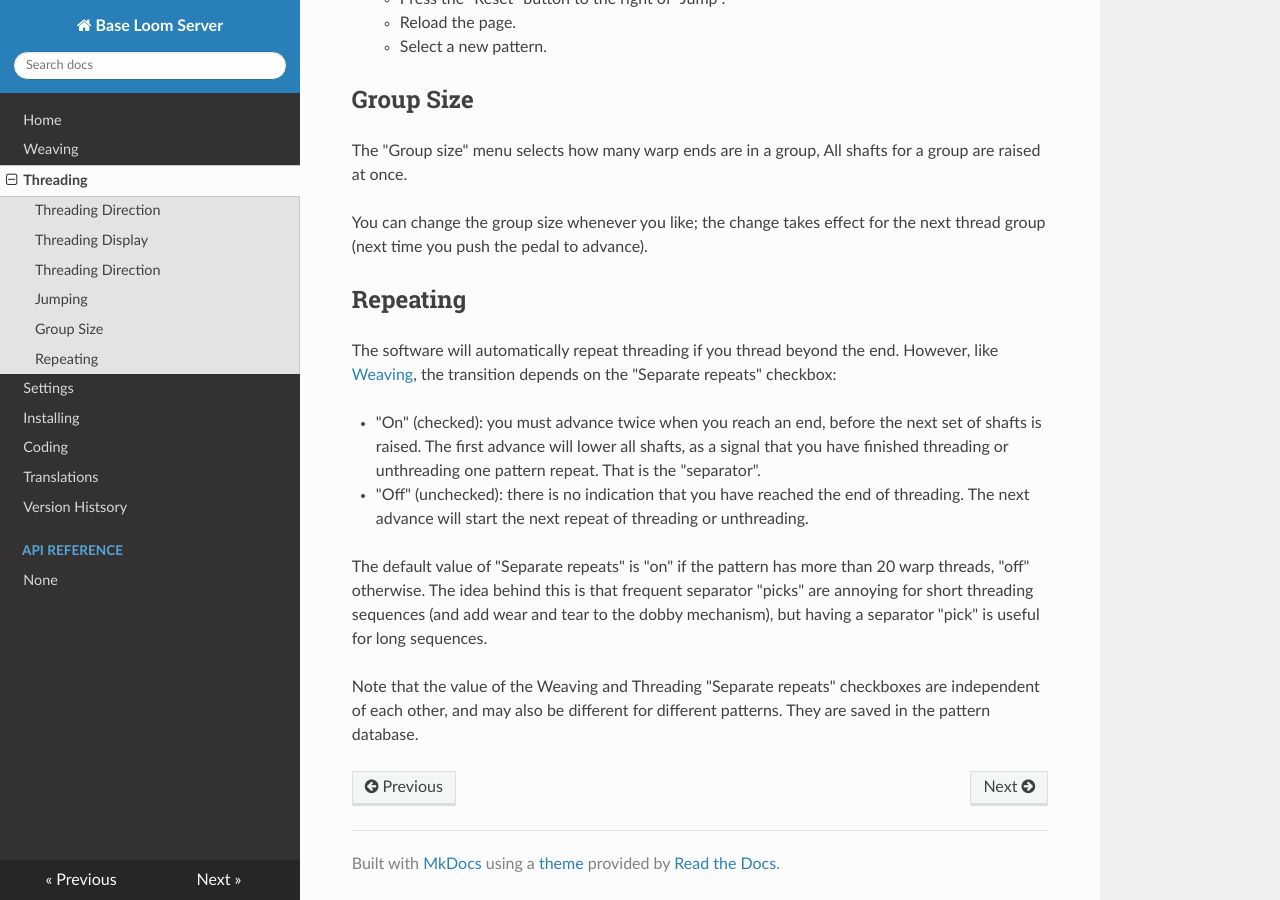
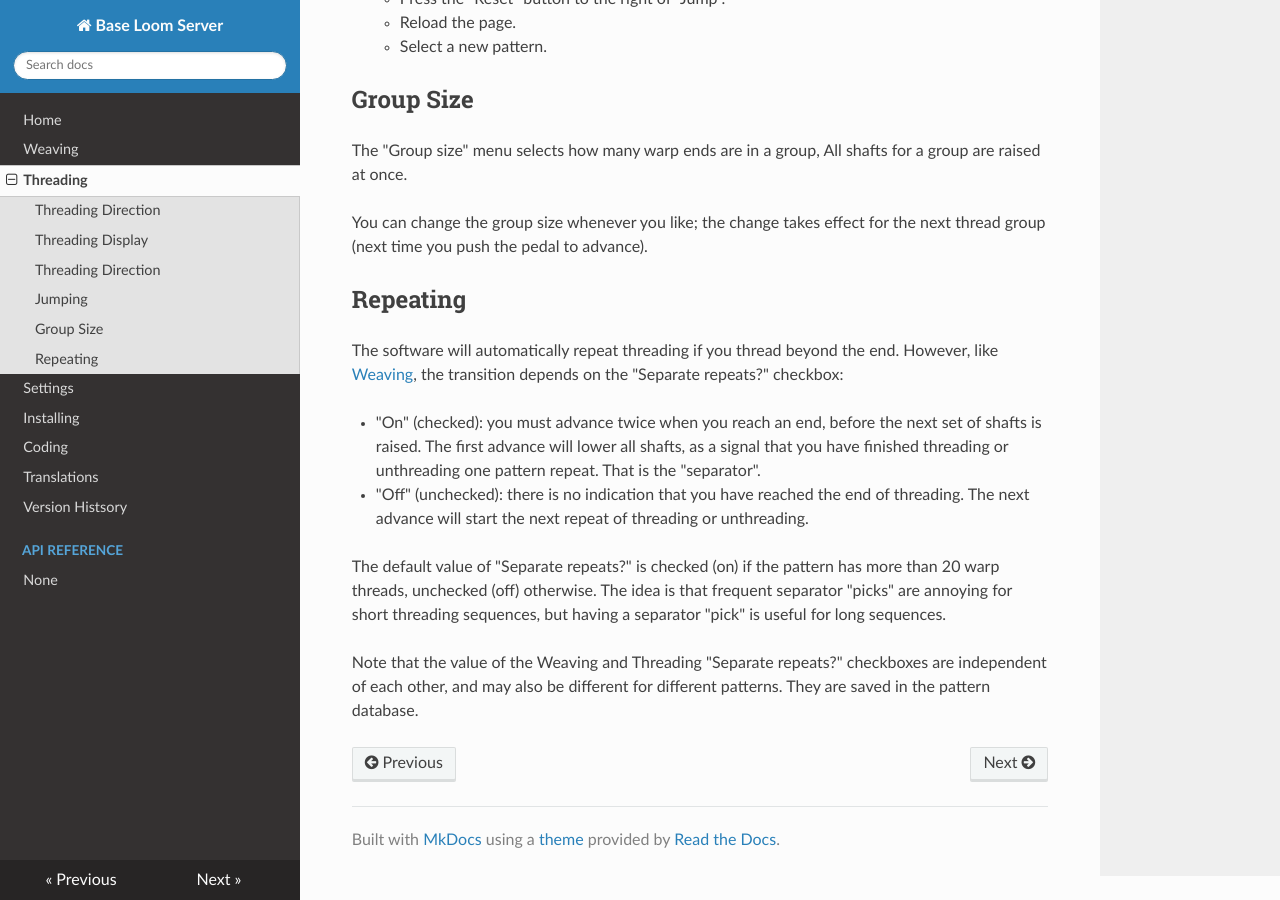
Before and after one commit to r-owen/base_loom_server, an MkDocs documentation site: the page built from docs/threading.md, in a window 1280 px wide and 900 px high, scrolled down 1753 px. Built offline with MkDocs 1.6.1, drawn with Linux system fonts in a browser that asks for light colours; nearby versions of some CDN libraries; some of the changed text lies outside the part shown.

Commit message:
Tweak the documentation

```diff
--- a/docs/threading.md
+++ b/docs/threading.md
@@ -25,7 +25,7 @@ shaft 1 is at the bottom, and warp end 1 is at the other edge than specified by
 Threading is displayed as a picture that shows a group of threads (vertical colored bars) and the shaft they go through (numbers that interrupt the colored bars).
 It also shows warp end numbers above some threads.
 
-If "Separate repeats" is checked you will see a gap between unthreaded repeats.
+If "Separate repeats?" is checked you will see a gap between unthreaded repeats.
 See [Repeating](#repeating) for more information.
 
 Special cases that may only be supported by WIF files:
@@ -79,7 +79,7 @@ You can change the group size whenever you like; the change takes effect for the
 ## Repeating
 
 The software will automatically repeat threading if you thread beyond the end.
-However, like [Weaving](weaving.md), the transition depends on the "Separate repeats" checkbox:
+However, like [Weaving](weaving.md), the transition depends on the "Separate repeats?" checkbox:
 
 * "On" (checked): you must advance twice when you reach an end, before the next set of shafts is raised.
   The first advance will lower all shafts, as a signal that you have finished threading or unthreading one pattern repeat. That is the "separator".
@@ -87,8 +87,8 @@ However, like [Weaving](weaving.md), the transition depends on the "Separate rep
 * "Off" (unchecked): there is no indication that you have reached the end of threading.
   The next advance will start the next repeat of threading or unthreading.
 
-The default value of "Separate repeats" is "on" if the pattern has more than 20 warp threads, "off" otherwise.
-The idea behind this is that frequent separator "picks" are annoying for short threading sequences (and add wear and tear to the dobby mechanism), but having a separator "pick" is useful for long sequences.
+The default value of "Separate repeats?" is checked (on) if the pattern has more than 20 warp threads, unchecked (off) otherwise.
+The idea is that frequent separator "picks" are annoying for short threading sequences, but having a separator "pick" is useful for long sequences.
 
-Note that the value of the Weaving and Threading "Separate repeats" checkboxes are independent of each other,
+Note that the value of the Weaving and Threading "Separate repeats?" checkboxes are independent of each other,
 and may also be different for different patterns. They are saved in the pattern database.
```
Also changed, not shown: docs/weaving.md (+5 -5 lines).
